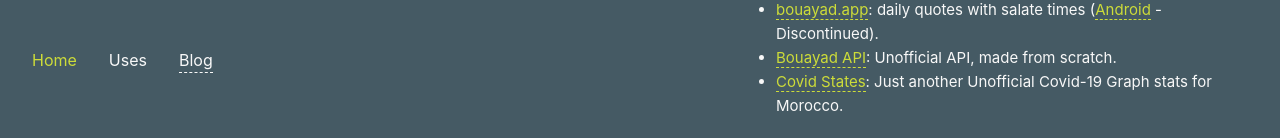
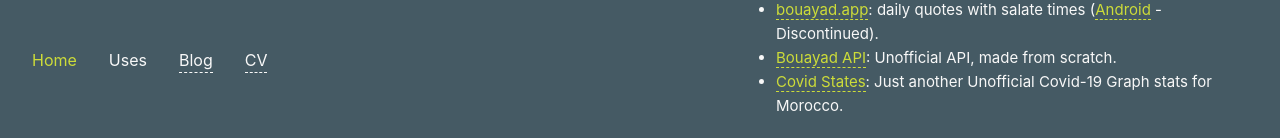
Before and after one commit to moghwan/moghwan.io, a Vue app: page / in a window 1280 px wide. Shown: the part 379-517 px from the top of the page. Built offline with nearby package versions, Linux system fonts and the light colour scheme.

Commit message:
cv link added

```diff
--- a/src/App.vue
+++ b/src/App.vue
@@ -11,6 +11,7 @@
         <RouterLink to="/">Home</RouterLink>
         <RouterLink :to="{ name: 'uses' }">Uses</RouterLink>
         <RouterLink target='_blank' :to="{ name: 'blog' }" class="external-link">Blog</RouterLink>
+        <RouterLink target='_blank' :to="{ name: 'cv' }" class="external-link">CV</RouterLink>
       </nav>
     </div>
   </header>
--- a/src/router/index.js
+++ b/src/router/index.js
@@ -84,6 +84,11 @@
       redirect: to => { window.location.href = "https://blog.moghwan.io" },
     },
     {
+      path: '/cv',
+      name: 'cv',
+      redirect: to => { window.location.href = "https://cv.moghwan.io" },
+    },
+    {
       path: '/m',
       name: 'medium',
       redirect: to => { window.location.href = "https://medium.com/@moghwan" },
```
